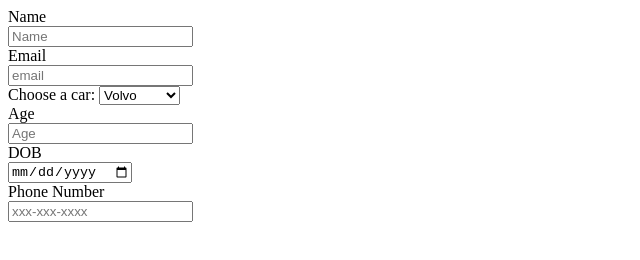
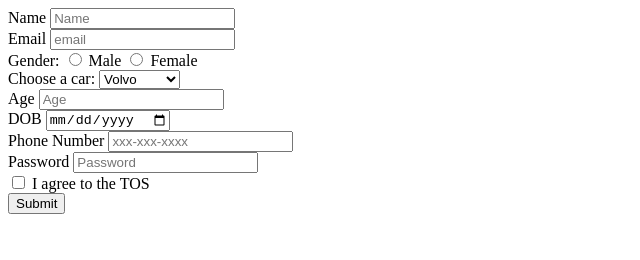
Before and after one commit to acciojob/signup-form-car-Ramandeep9877, a website: page main.html in a window 1280 px wide. Shown: the whole page, without its empty margins (0-640 px from the left). Drawn offline with Linux system fonts and the light colour scheme.

Commit message:
created a submission

```diff
--- a/main.html
+++ b/main.html
@@ -8,11 +8,20 @@
 
 <body>
 	<!-- the entire body must be written by student -->
-	<form >
-	<label for="name">Name</label><br>
-    <input type="text" id="name" name="name" placeholder="Name" required><br>
-    <label for="email">Email</label><br>
-    <input type="email" id="email" name="email" placeholder="email" required><br>
+	<form action="/action_page.php" method="post">
+	<label for="name">Name</label>
+    <input type="text" id="name" placeholder="Name" required><br>
+    <label for="email">Email</label>
+    <input type="email" id="email" placeholder="email" required><br>
+    <label>Gender:</label>
+    <input type="radio" required id="gender_m" name="gender" required>
+    <label for="gender_m">Male</label>
+    <input type="radio" required id="gender_f" name="gender" required>
+    <label for="gender_f">Female</label>
+    <br>
+
+
+
 	<label for="cars">Choose a car:</label>
 
     <select name="cars" id="cars">
@@ -21,12 +30,17 @@
       <option value="mercedes">Mercedes</option>
       <option value="audi">Audi</option>
     </select><br>
-	<label for="age">Age</label><br>
-    <input type="number" id="age" name="Age" placeholder="Age" required><br>
-	<label for="dob">DOB</label><br>
-    <input type="date" id="dob" name="dob" placeholder="-" required><br>
-	<label for="Phone number">Phone Number</label><br>
-    <input type="tel" id="Phone number" name="Phone number" placeholder="xxx-xxx-xxxx" required><br>
+	<label for="age">Age</label>
+    <input type="number" id="age" placeholder="Age" required><br>
+	<label for="dob">DOB</label>
+    <input type="date" id="dob" placeholder="-" required><br>
+	<label for="Phone number">Phone Number</label>
+    <input type="tel" id="Phone number" placeholder="xxx-xxx-xxxx" required><br>
+	<label for="Password">Password</label>
+    <input type="password" id="Password" placeholder="Password" required><br>
+	<input type="checkbox" id="tos" required>
+    <label for="tos">I agree to the TOS</label><br>
+	<input type="submit" value="Submit">
 	</form>
     <script type="text/javascript" src="./script.js">
 </script>
```
